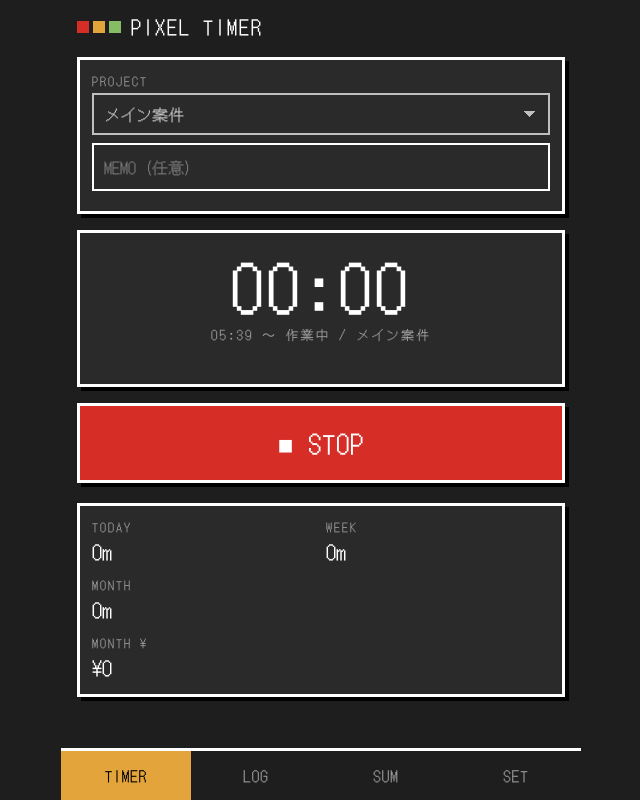
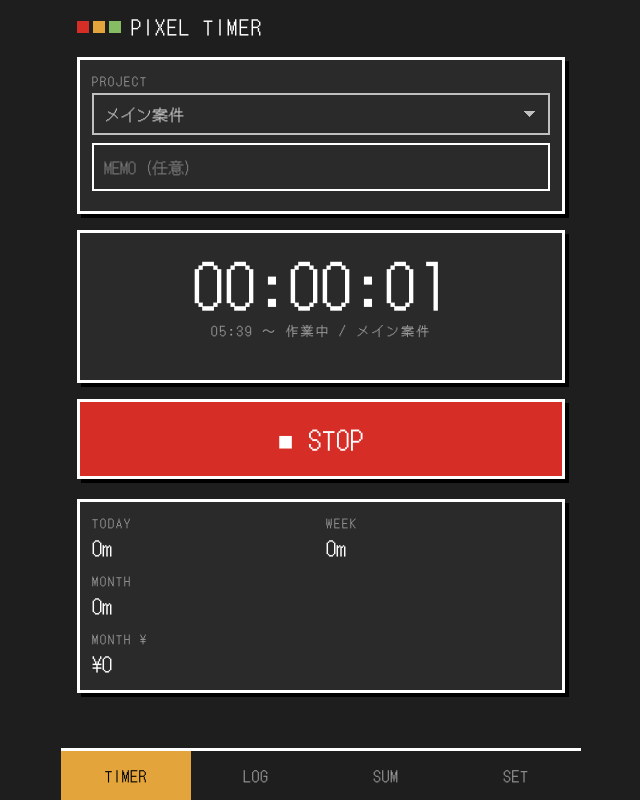
Before and after one commit to jinkimu/pixel-timer, a plain HTML site: page index.html in a window 1280 px wide. Both pictures are taken after a click on the button "▶ START". Shown: the whole page, without its empty margins (319-959 px from the left). Drawn offline with Linux system fonts and the light colour scheme.

Commit message:
タイマー表示を時:分:秒(HH:MM:SS)に変更
Co-Authored-By: Claude Sonnet 5.5 <noreply@anthropic.com>
Claude-Session: https://claude.ai/code/session_01VxJC5p8xgzhTWys7YzzdWb

```diff
--- a/app.js
+++ b/app.js
@@ -86,8 +86,8 @@ function renderTimer() {
   const btn = $("#toggleBtn"), clock = $("#clock");
   if (S.running) {
     const ms = Date.now() - S.running.start;
-    const m = Math.floor(ms / 60000);
-    clock.innerHTML = `${pad(Math.floor(m / 60))}<span class="colon">:</span>${pad(m % 60)}`;
+    const m = Math.floor(ms / 60000), sec = Math.floor(ms / 1000) % 60;
+    clock.innerHTML = `${pad(Math.floor(m / 60))}<span class="colon">:</span>${pad(m % 60)}<span class="colon">:</span>${pad(sec)}`;
     clock.className = "clock run";
     $("#clockSub").textContent = `${hm(S.running.start)} ～ 作業中 / ${proj(S.running.projectId).name}`;
     btn.textContent = "■ STOP"; btn.className = "px-btn big stop";
@@ -97,7 +97,7 @@ function renderTimer() {
       st.innerHTML = Array.from({ length: n }, (_, i) => `<i style="background:${COLORS[i % 5]}"></i>`).join("");
     }
   } else {
-    clock.textContent = "00:00"; clock.className = "clock idle";
+    clock.textContent = "00:00:00"; clock.className = "clock idle";
     $("#clockSub").textContent = "READY";
     btn.textContent = "▶ START"; btn.className = "px-btn big start";
     $("#stack").innerHTML = "";
--- a/style.css
+++ b/style.css
@@ -41,7 +41,7 @@ select.px-input{background-image:linear-gradient(45deg,transparent 50%,#fff 50%)
 .px-btn.ghost{background:var(--panel);color:#fff}
 
 .clock-panel{text-align:center;padding:20px 12px 14px}
-.clock{font-size:64px;letter-spacing:4px;line-height:1}
+.clock{font-size:clamp(36px,12.5vw,60px);letter-spacing:2px;line-height:1;white-space:nowrap}
 .clock.idle{color:var(--dim)}
 .clock.run{color:var(--fg)}
 .clock.run .colon{animation:blink 1s steps(1) infinite}
--- a/sw.js
+++ b/sw.js
@@ -1,4 +1,4 @@
-const CACHE = "pixel-timer-v1";
+const CACHE = "pixel-timer-v2";
 const FILES = [
   "./", "index.html", "style.css", "app.js", "manifest.json",
   "fonts/dotgothic16-latin-400-normal.woff2", "fonts/dotgothic16-japanese-400-normal.woff2",
```
